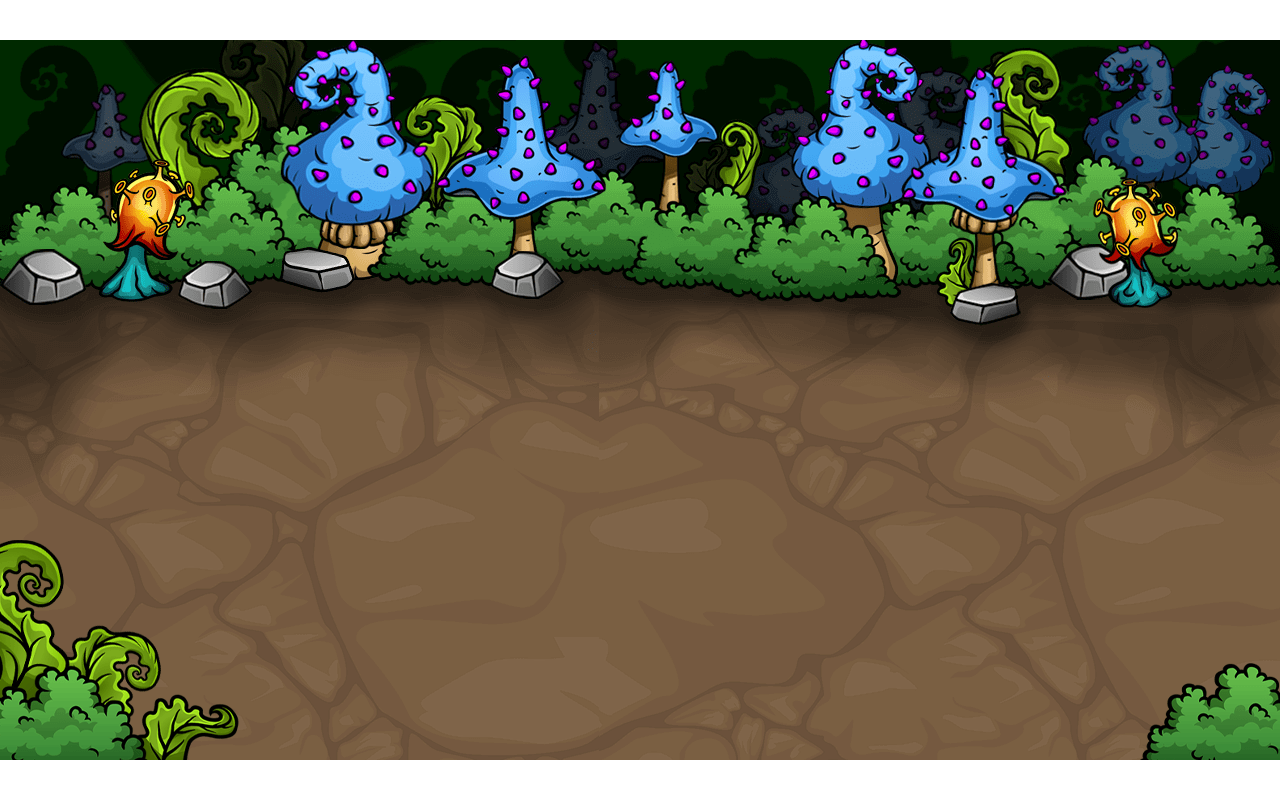
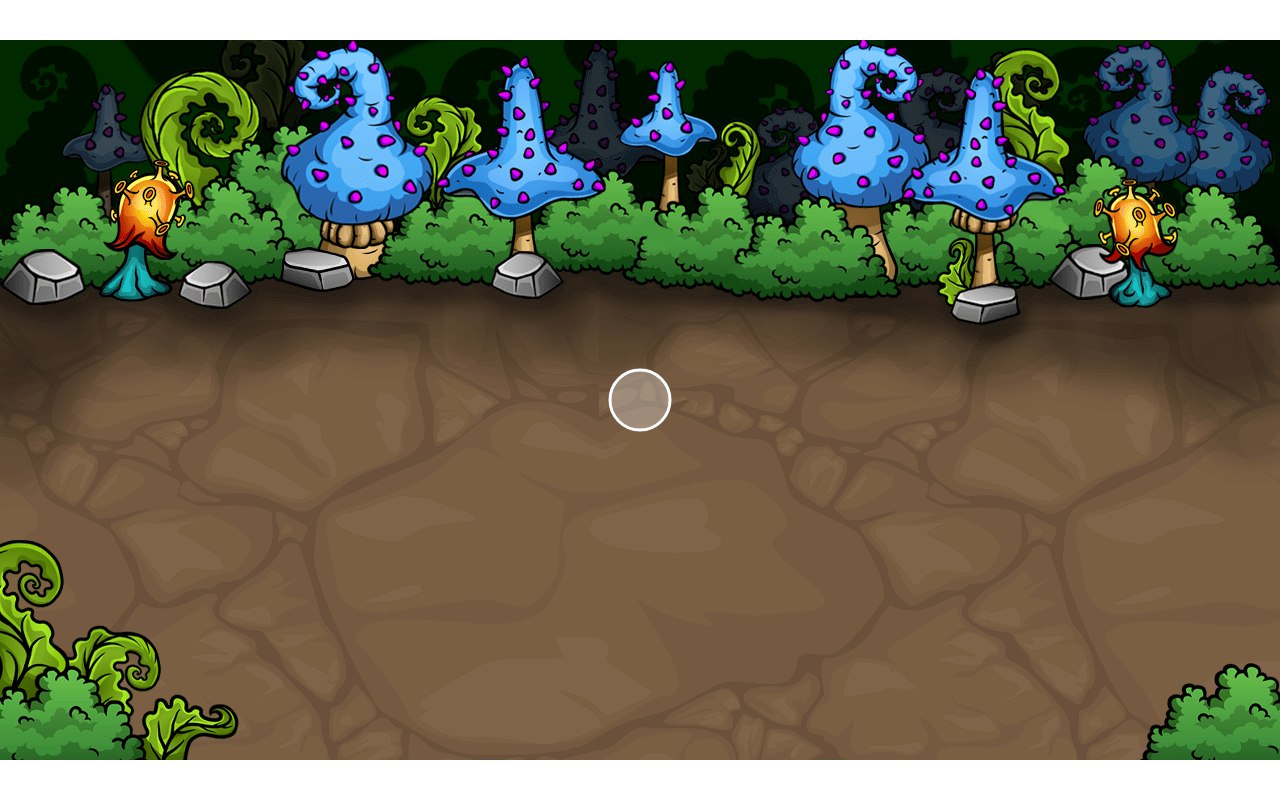
Before and after one commit to yaroslavx/like-magicka-game, a website: page index.html in a window 1280 px wide. Drawn offline with Linux system fonts and the light colour scheme.

Commit message:
Added player class and built mouse movement logic

```diff
--- a/index.js
+++ b/index.js
@@ -3,4 +3,99 @@ window.addEventListener("load", function () {
   const ctx = canvas.getContext("2d");
   canvas.width = 1280;
   canvas.height = 720;
+  ctx.fillStyle = "rgba(255, 255, 255, 0.3)";
+  ctx.lineWidth = 3;
+  ctx.strokeStyle = "rgb(255, 255, 255)";
+  class Player {
+    constructor(game) {
+      this.game = game;
+      this.collisionX = this.game.width * 0.5;
+      this.collisionY = this.game.height * 0.5;
+      this.collisionRadius = 30;
+      this.speedX = 0;
+      this.speedY = 0;
+      this.dx = 0;
+      this.dy = 0;
+      this.speedModifier = 5;
+    }
+
+    draw(contex) {
+      contex.beginPath();
+      contex.arc(
+        this.collisionX,
+        this.collisionY,
+        this.collisionRadius,
+        0,
+        Math.PI * 2
+      );
+      contex.fill();
+      contex.stroke();
+      contex.beginPath();
+      contex.moveTo(this.collisionX, this.collisionY);
+      contex.lineTo(this.game.mouse.x, this.game.mouse.y);
+      contex.stroke();
+    }
+
+    update() {
+      this.dx = this.game.mouse.x - this.collisionX;
+      this.dy = this.game.mouse.y - this.collisionY;
+      const distance = Math.hypot(this.dy, this.dx);
+      if (distance > this.speedModifier) {
+        this.speedX = this.dx / distance || 0;
+        this.speedY = this.dy / distance || 0;
+      } else {
+        this.speedX = 0;
+        this.speedY = 0;
+      }
+      this.collisionX += this.speedX * this.speedModifier;
+      this.collisionY += this.speedY * this.speedModifier;
+    }
+  }
+
+  class Game {
+    constructor(canvas) {
+      this.canvas = canvas;
+      this.width = this.canvas.width;
+      this.height = this.canvas.height;
+      this.player = new Player(this);
+      this.mouse = {
+        x: this.width * 0.5,
+        y: this.height * 0.5,
+        pressed: false,
+      };
+
+      canvas.addEventListener("mousedown", (e) => {
+        this.mouse.x = e.offsetX;
+        this.mouse.y = e.offsetY;
+        this.mouse.pressed = true;
+      });
+
+      canvas.addEventListener("mouseup", (e) => {
+        this.mouse.x = e.offsetX;
+        this.mouse.y = e.offsetY;
+        this.mouse.pressed = false;
+      });
+
+      canvas.addEventListener("mousemove", (e) => {
+        if (this.mouse.pressed) {
+          this.mouse.x = e.offsetX;
+          this.mouse.y = e.offsetY;
+        }
+      });
+    }
+
+    render(context) {
+      this.player.draw(context);
+      this.player.update();
+    }
+  }
+
+  const game = new Game(canvas);
+
+  function animate() {
+    ctx.clearRect(0, 0, canvas.width, canvas.height);
+    game.render(ctx);
+    requestAnimationFrame(animate);
+  }
+  animate();
 });
--- a/style.css
+++ b/style.css
@@ -17,5 +17,5 @@
     top: 50%;
     left: 50%;
     transform: translate(-50%, -50%);
-
+    pointer-events: none;
 }
```
